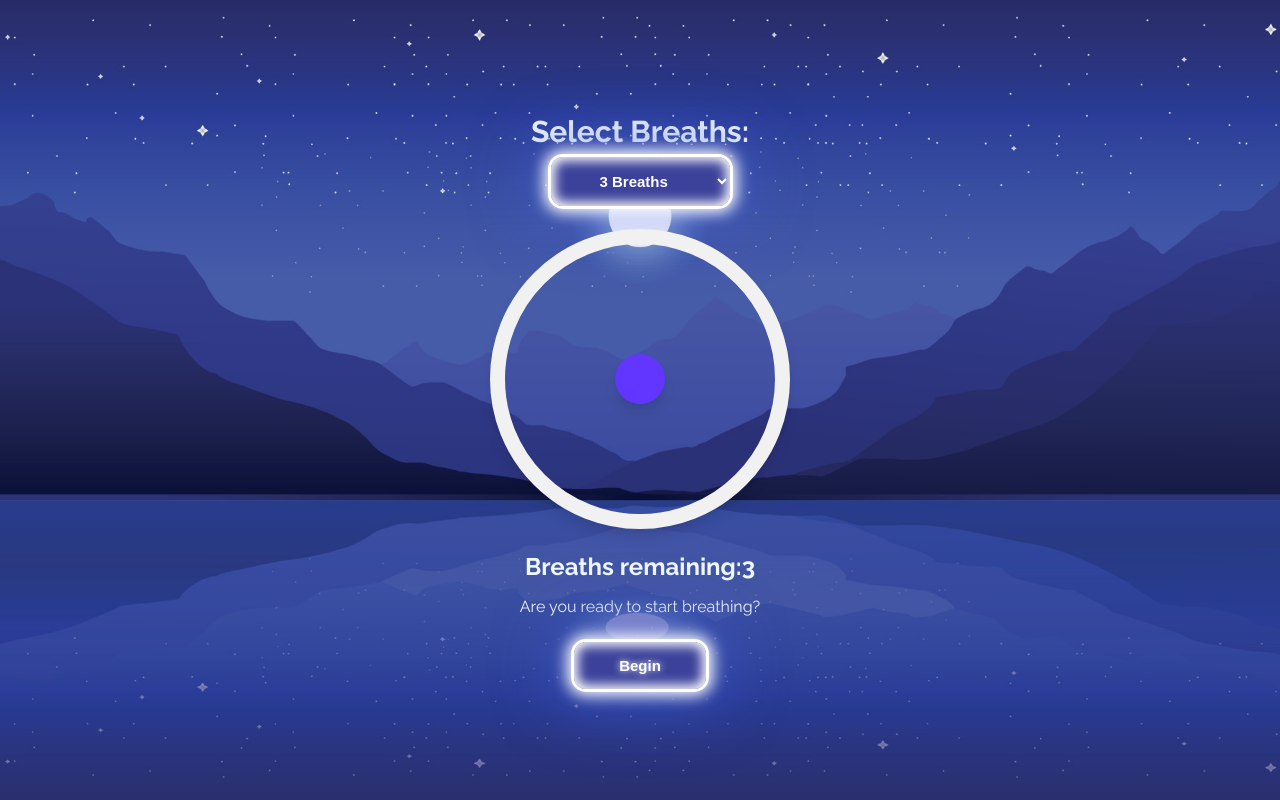
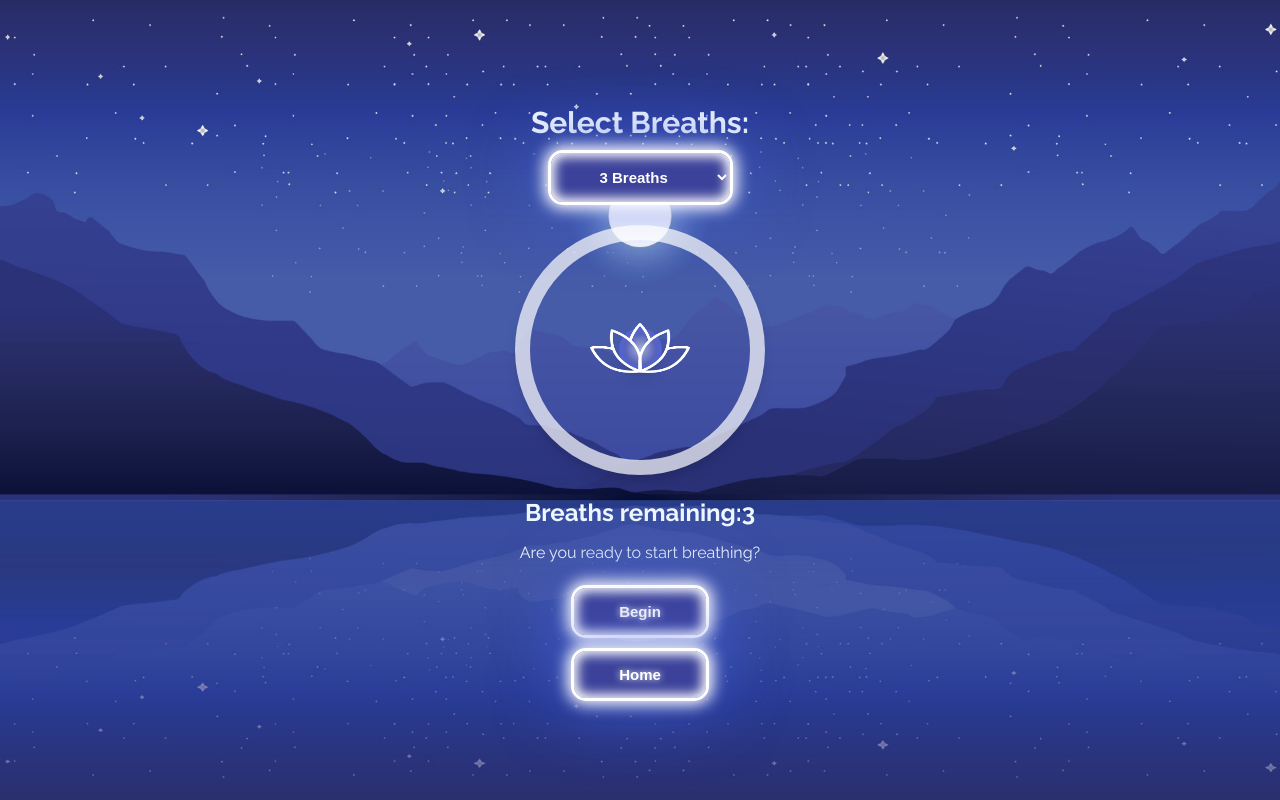
Before and after one commit to TonyLig/React-Mindful, a Next.js app: page /breath in a window 1280 px wide. Built offline with nearby package versions, Linux system fonts and the light colour scheme.

Commit message:
add home button in breath page and animation

```diff
--- a/app/breath/breath.module.css
+++ b/app/breath/breath.module.css
@@ -11,4 +11,5 @@
 .label-text {
   font-size: 3rem;
   font-weight: bold;
+  margin-bottom: 0.5rem;
 }
--- a/app/breath/page.jsx
+++ b/app/breath/page.jsx
@@ -1,6 +1,7 @@
 "use client";
 
 import { useEffect, useState } from "react";
+import Link from "next/link";
 import styles from "./breath.module.css";
 import ControlledSelect from "@/components/ControlledSelect/ControlledSelect";
 import CircleProgressBar from "@/components/CircleProgressBar/CircleProgressBar";
@@ -23,7 +24,7 @@ export default function BreathPage() {
   // Initial states
   const [selectedOption, setSelectedOption] = useState(3);
   const [breathsLeft, setBreathsLeft] = useState(3);
-  const [disableButton, setDisableButton] = useState(false);
+  const [disableInput, setDisableInput] = useState(false);
   const [activeCircle, setActiveCircle] = useState(false);
   const [breathText, setBreathText] = useState(
     "Are you ready to start breathing?"
@@ -40,7 +41,7 @@ export default function BreathPage() {
       // Reset everything when the number of breaths is completed
       setBreathsLeft(selectedOption);
       setBreathText("Are you ready to start breathing?");
-      setDisableButton(false);
+      setDisableInput(false);
       return;
     }
     if (breathsLeft !== selectedOption) {
@@ -62,7 +63,7 @@ export default function BreathPage() {
 
   // Handle click on the "Begin" button
   function handleClick() {
-    if (breathsLeft > 0) setDisableButton(true);
+    if (breathsLeft > 0) setDisableInput(true);
     setBreathsLeft(breathsLeft - 1);
   }
 
@@ -93,6 +94,7 @@ export default function BreathPage() {
         options={options}
         value={selectedOption}
         onChange={handleSelectChange}
+        disable={disableInput}
       />
       <CircleProgressBar active={activeCircle} />
       <BreathStatus
@@ -100,9 +102,12 @@ export default function BreathPage() {
         breathsLeft={breathsLeft}
         selectedOption={selectedOption}
       />
-      <CustomButton1 onClick={handleClick} disable={disableButton}>
+      <CustomButton1 onClick={handleClick} disable={disableInput} addMargin>
         Begin
       </CustomButton1>
+      <Link href={"/"}>
+        <CustomButton1 addMarginTop>Home</CustomButton1>
+      </Link>
     </main>
   );
 }
--- a/app/page.jsx
+++ b/app/page.jsx
@@ -13,10 +13,11 @@ export default function Home() {
       </header>
       <div className={styles["button-container"]}>
         <Link href={"/breath"}>
-          <CustomButton1 addMargin>Breath</CustomButton1>
+          <CustomButton1 addMarginBottom>Breath</CustomButton1>
         </Link>
+
         <Link href={"/breath"}>
-          <CustomButton1 addMargin>Meditate</CustomButton1>
+          <CustomButton1>Meditate</CustomButton1>
         </Link>
       </div>
     </main>
--- a/components/BreathStatus/BreathStatus.jsx
+++ b/components/BreathStatus/BreathStatus.jsx
@@ -1,13 +1,14 @@
 import styles from "./BreathStatus.module.css";
 
 export default function BreathStatus({ breathsLeft, text, selectedOption }) {
+  const breathsToShow =
+    breathsLeft === selectedOption ? selectedOption : +breathsLeft + 1;
+
   return (
     <div className={styles.container}>
       <p className={styles.breaths}>
         Breaths remaining:
-        <span className={styles["breaths-text"]}>
-          {breathsLeft === selectedOption ? selectedOption : +breathsLeft + 1}
-        </span>
+        <span className={styles["breaths-text"]}>{breathsToShow}</span>
       </p>
       <p className={styles.instructions}>{text}</p>
     </div>
--- a/components/CircleProgressBar/CircleProgressBar.jsx
+++ b/components/CircleProgressBar/CircleProgressBar.jsx
@@ -1,10 +1,13 @@
 import styles from "./CircleProgressBar.module.css";
+import Logo from "../Logo/Logo";
 
 export default function CircleProgressBar({ active }) {
   const circleGrow = active ? styles["circle-grow"] : "";
   return (
     <div className={styles["circle-wrap"]}>
-      <div className={styles["circle-outline"]}></div>
+      <div className={styles["circle-outline"]}>
+        <Logo />
+      </div>
       <div className={`${styles["circle-progress"]} ${circleGrow} `}></div>
     </div>
   );
--- a/components/CircleProgressBar/CircleProgressBar.module.css
+++ b/components/CircleProgressBar/CircleProgressBar.module.css
@@ -3,25 +3,33 @@
   flex-direction: column;
   justify-content: center;
   align-items: center;
-  position: relative;
   margin: 2rem;
 }
 
 .circle-outline {
-  width: 30rem;
-  height: 30rem;
+  display: flex;
+  align-items: center;
+  justify-content: center;
+  z-index: 5;
+  width: 25rem;
+  height: 25rem;
   border-radius: 50%;
   background-color: transparent;
-  border: 1.5rem solid #f1f1f1;
+  border: 1.5rem solid rgba(255, 255, 255, 0.7);
   box-shadow: 0 1rem 1.5rem -0.3rem rgba(0, 0, 0, 0.1),
     0 0.4rem 0.6rem -0.2rem rgba(0, 0, 0, 0.05);
 }
 
 .circle-progress {
-  width: 5rem;
-  height: 5rem;
+  width: 4.3rem;
+  height: 4.3rem;
   position: absolute;
-  background-color: #6236ff;
+  background: radial-gradient(
+    circle,
+    rgba(255, 255, 255, 0.5) 0%,
+    rgba(90, 100, 190, 0.9) 50%,
+    rgba(70, 97, 255, 1) 100%
+  );
   border-radius: 50%;
   transition: 4s ease all;
   box-shadow: 0 1rem 1.5rem -0.3rem rgba(0, 0, 0, 0.1),
--- a/components/ControlledSelect/ControlledSelect.jsx
+++ b/components/ControlledSelect/ControlledSelect.jsx
@@ -1,8 +1,18 @@
 import styles from "./ControlledSelect.module.css";
 
-export default function ControlledSelect({ options, value, onChange }) {
+export default function ControlledSelect({
+  options,
+  value,
+  onChange,
+  disable,
+}) {
+  const setInactive = disable ? styles["select-inactive"] : "";
   return (
-    <select className={styles["select-box"]} value={value} onChange={onChange}>
+    <select
+      className={`${styles["select-box"]} ${setInactive}`}
+      value={value}
+      onChange={onChange}
+    >
       {options.map((option) => (
         <option key={option.value} value={option.value}>
           {option.label}
--- a/components/ControlledSelect/ControlledSelect.module.css
+++ b/components/ControlledSelect/ControlledSelect.module.css
@@ -45,3 +45,9 @@
     0 0 2.5em 2em var(--glow-spread-color),
     inset 0 0 0.5em 0.25em var(--glow-color);
 }
+
+.select-inactive {
+  pointer-events: none;
+  box-shadow: none;
+  background-color: #969696;
+}
--- a/components/CustomButton1/CustomButtom1.jsx
+++ b/components/CustomButton1/CustomButtom1.jsx
@@ -2,15 +2,17 @@ import styles from "./CustomButton1.module.css";
 
 export default function CustomButton1({
   children,
-  addMargin,
   onClick,
   disable,
+  addMarginTop,
+  addMarginBottom,
 }) {
-  const setMargin = addMargin ? styles["btn-margin"] : "";
+  const setMarginTop = addMarginTop ? styles["btn-margin-top"] : "";
+  const setMarginBottom = addMarginBottom ? styles["btn-margin-bottom"] : "";
   const setInactive = disable ? styles["btn-inactive"] : "";
   return (
     <button
-      className={`${styles.btn} ${setMargin} ${setInactive}`}
+      className={`${styles.btn} ${setMarginTop} ${setMarginBottom} ${setInactive}`}
       onClick={onClick}
     >
       {children}
--- a/components/CustomButton1/CustomButton1.module.css
+++ b/components/CustomButton1/CustomButton1.module.css
@@ -33,11 +33,16 @@
     inset 0 0 0.5em 0.25em var(--glow-color);
 }
 
-.btn-margin {
+.btn-margin-top {
+  margin-top: 1rem;
+}
+
+.btn-margin-bottom {
   margin-bottom: 3rem;
 }
 
 .btn-inactive {
   pointer-events: none;
+  box-shadow: none;
   background-color: #969696;
 }
```
Also changed, not shown: components/BrandHaeader/BrandHeader.module.css (added).
